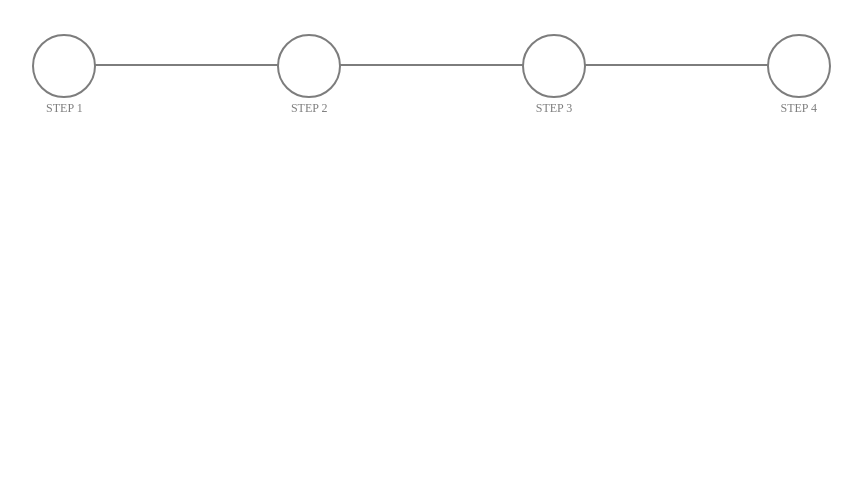
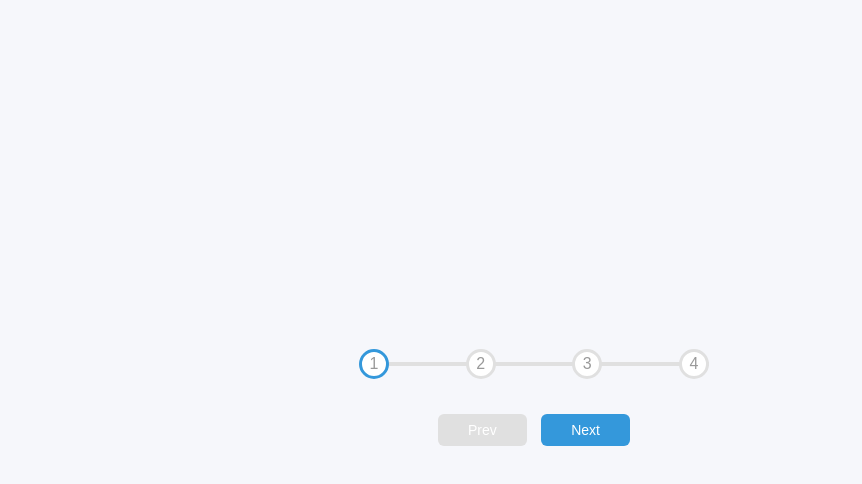
Before and after one commit to aiern/50-mini-frontend-projects, a plain HTML site: page progress bar/index.html in a window 1280 px wide. Shown: the whole page, without its empty margins (106-968 px from the left). Drawn offline with Linux system fonts and the light colour scheme; a web font is replaced by a local one.

Commit message:
progression step bar

```diff
--- a/progress bar/index.html
+++ b/progress bar/index.html
@@ -3,19 +3,22 @@
 <head>
   <meta charset="UTF-8">
   <meta name="viewport" content="width=device-width, initial-scale=1.0">
-  <title>My Project</title>
+  <title>Step Progression Bar</title>
 
   <link rel='stylesheet' href='/style.css'>
 </head>
 
 <body>
-  <div class="progressbar-wrapper">
-    <ul class="progressbar">
-        <li class="active">Step 1</li>
-        <li>Step 2</li>
-        <li>Step 3</li>
-        <li>Step 4</li>
-    </ul>
+  <div class="container">
+    <div class="progress-container">
+      <div class="progress" id="progress"></div>
+        <div class="circle active">1</div>
+        <div class="circle">2</div>
+        <div class="circle">3</div>
+        <div class="circle">4</div>
+    </div>
+    <button class="btn" id="prev" disabled>Prev</button>
+    <button class="btn" id="next">Next</button>
 </div>
 
 
--- a/progress bar/script.js
+++ b/progress bar/script.js
@@ -1,14 +1,48 @@
-// const items = document.querySelectorAll(".panel");
+const progress = document.getElementById("progress");
+const prev = document.getElementById("prev");
+const next = document.getElementById("next");
+const circles = document.querySelectorAll(".circle");
 
-// items.forEach((item) => {
-//   item.addEventListener("click", () => {
-//     removeActiveClasses();
-//     item.classList.add("active");
-//   });
-// });
+let currentActive = 1;
 
-// function removeActiveClasses() {
-//   items.forEach((item) => {
-//     item.classList.remove("active");
-//   });
-// }
+next.addEventListener("click", () => {
+  currentActive++;
+  if (currentActive > circles.length) {
+    currentActive = circles.length;
+  }
+  update();
+});
+
+prev.addEventListener("click", () => {
+  currentActive--;
+  if (currentActive < 1) {
+    currentActive = 1;
+  }
+
+  update();
+});
+
+function update() {
+  circles.forEach((circle, idx) => {
+    // console.log(idx, currentActive);
+    if (idx < currentActive) {
+      circle.classList.add("active");
+    } else {
+      circle.classList.remove("active");
+    }
+  });
+
+  const actives = document.querySelectorAll(".active");
+
+  progress.style.width =
+    ((actives.length - 1) / (circles.length - 1)) * 100 + "%";
+
+  if (currentActive === 1) {
+    prev.disabled = true;
+  } else if (currentActive === circles.length) {
+    next.disabled = true;
+  } else {
+    prev.disabled = false;
+    next.disabled = false;
+  }
+}
--- a/progress bar/style.css
+++ b/progress bar/style.css
@@ -1,45 +1,99 @@
-.progressbar-wrapper {
-  background: #fff;
-  width: 100%;
-  padding-top: 10px;
-  padding-bottom: 5px;
+@import url("https://fonts.googleapis.com/css?family=Muli&display=swap");
+
+:root {
+  --line-border-fill: #3498db;
+  --line-border-empty: #e0e0e0;
 }
 
-.progressbar li {
-  list-style-type: none;
-  width: 20%;
-  float: left;
-  font-size: 12px;
-  position: relative;
-  text-align: center;
-  text-transform: uppercase;
-  color: #7d7d7d;
+* {
+  box-sizing: border-box;
 }
 
-.progressbar li:before {
-  width: 60px;
-  height: 60px;
+body {
+  background-color: #f6f7fb;
+  font-family: "Muli", sans-serif;
+  display: flex;
+  align-items: center;
+  justify-content: center;
+  height: 100vh;
+  overflow: hidden;
+  margin: 0;
+}
+
+.container {
+  text-align: center;
+}
+
+.progress-container {
+  display: flex;
+  justify-content: space-between;
+  position: relative;
+  margin-bottom: 30px;
+  max-width: 100%;
+  width: 350px;
+}
+
+.progress-container::before {
   content: "";
-  line-height: 60px;
-  border: 2px solid #7d7d7d;
-  display: block;
-  text-align: center;
-  margin: 0 auto 3px auto;
+  background-color: var(--line-border-empty);
+  position: absolute;
+  top: 50%;
+  left: 0;
+  transform: translateY(-50%);
+  height: 4px;
+  width: 100%;
+  z-index: -1;
+}
+.progress {
+  background-color: var(--line-border-fill);
+  position: absolute;
+  top: 50%;
+  left: 0;
+  transform: translateY(-50%);
+  height: 4px;
+  width: 0%;
+  z-index: -1;
+  transition: 0.4s ease;
+}
+
+.circle {
+  background-color: #fff;
+  color: #999;
   border-radius: 50%;
-  position: relative;
-  z-index: 2;
-  background-color: #fff;
+  height: 30px;
+  width: 30px;
+  display: flex;
+  align-items: center;
+  justify-content: center;
+  border: 3px solid var(--line-border-empty);
+  transition: 0.4s ease;
 }
-.progressbar li:after {
-  width: 100%;
-  height: 2px;
-  content: "";
-  position: absolute;
-  background-color: #7d7d7d;
-  top: 30px;
-  left: -50%;
-  z-index: 0;
+
+.circle.active {
+  border-color: var(--line-border-fill);
 }
-.progressbar li:first-child:after {
-  content: none;
+
+.btn {
+  background-color: var(--line-border-fill);
+  color: #fff;
+  border: 0;
+  border-radius: 6px;
+  cursor: pointer;
+  font-family: inherit;
+  padding: 8px 30px;
+  margin: 5px;
+  font-size: 14px;
 }
+
+.btn:active {
+  transform: scale(0.98);
+}
+
+.btn:focus {
+  outline: 0;
+}
+
+.btn:disabled {
+  background-color: var(--line-border-empty);
+  cursor: not-allowed;
+}
```
